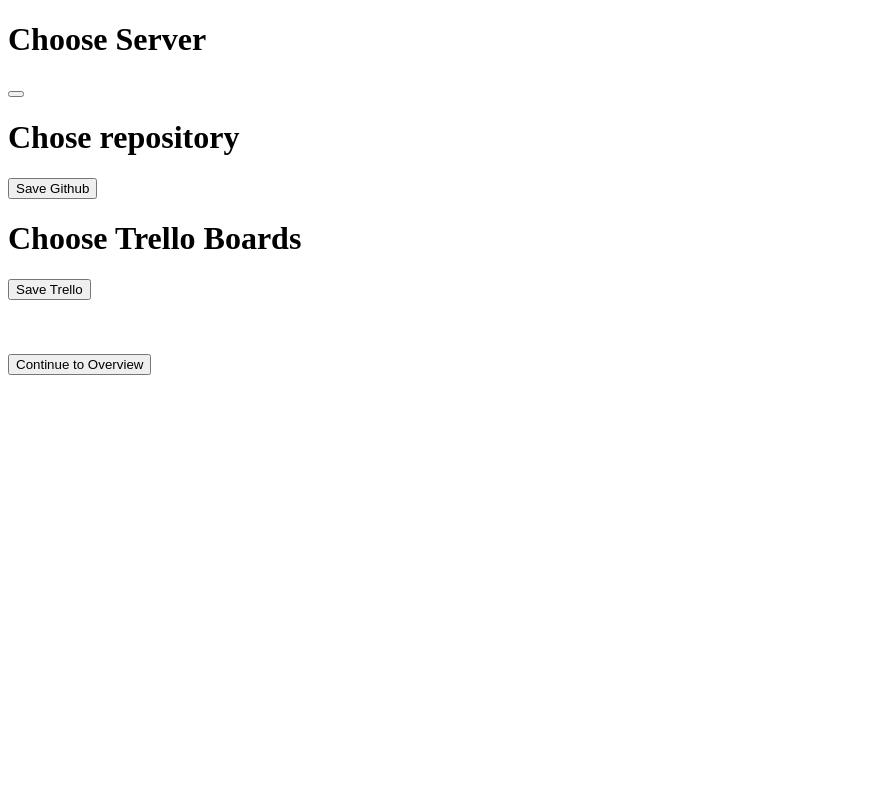
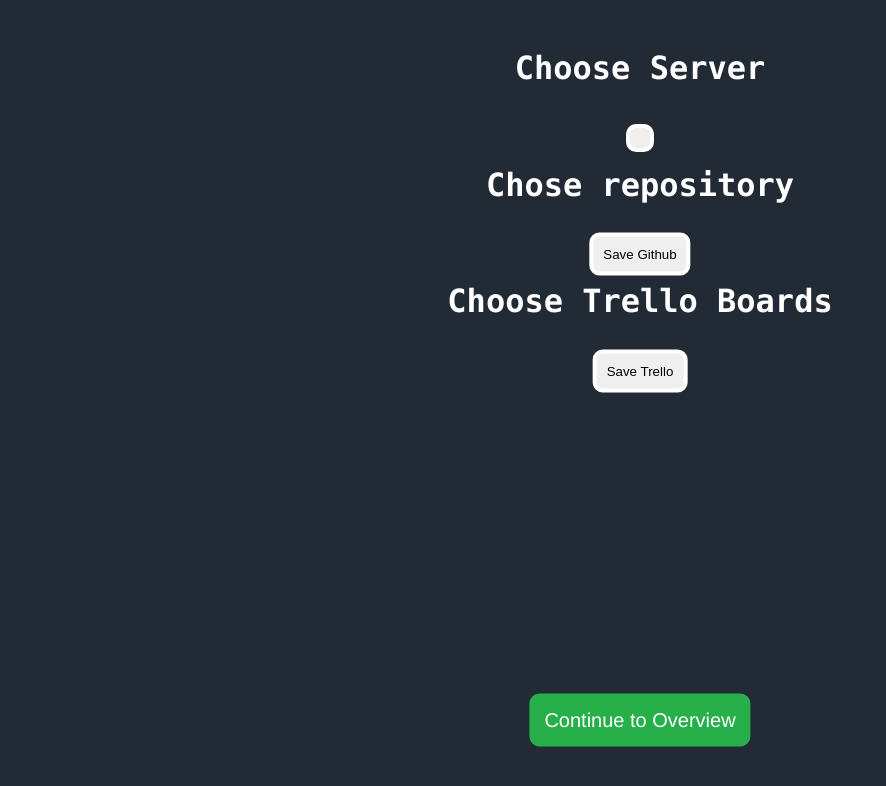
Before and after one commit to denBruneBarone/P2, a website: page Product/public/retrieveFrom.html in a window 1280 px wide. Shown: the whole page, without its empty margins (0-886 px from the left). Drawn offline with Linux system fonts and the light colour scheme; the site is published under a folder, as on GitHub Pages, so addresses that start at the root find nothing.

```diff
--- a/Product/public/retrieveFrom.html
+++ b/Product/public/retrieveFrom.html
@@ -6,7 +6,7 @@
     <meta name="viewport" content="width=device-width, initial-scale=1.0" />
     <title>Past Workflows</title>
     <!--Links-->
-    <link rel="stylesheet" href="/css/retrieve.css" />
+    <link rel="stylesheet" href="css/retrieve.css" />
     <script src="retrieveFrom.js" type="text/javascript"></script>
   </head>
 
```
